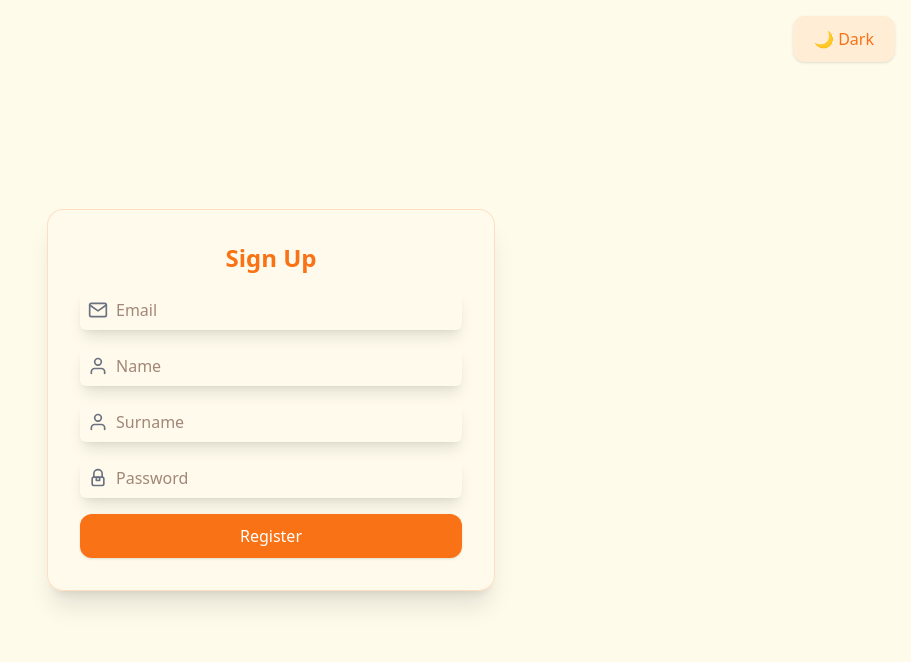
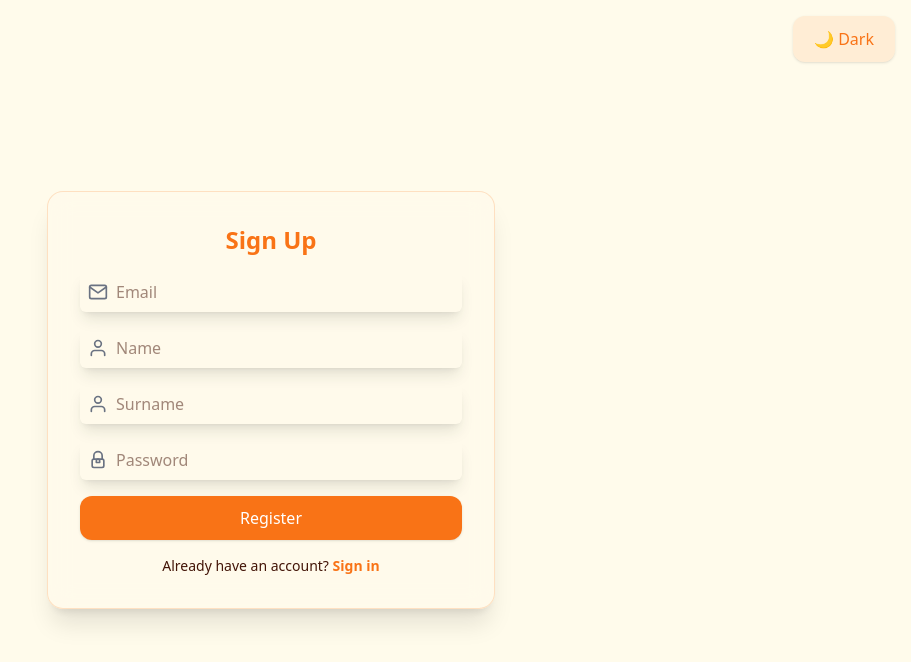
Before and after one commit to C4MRS/Kinetix, a Next.js app in the folder frontend/: page /register in a window 1280 px wide. Shown: the top 662 px of the page, without its empty margins (369-1280 px from the left). Built offline with nearby package versions, Linux system fonts and the light colour scheme.

Commit message:
add redirect to login page

```diff
--- a/frontend/app/register/page.tsx
+++ b/frontend/app/register/page.tsx
@@ -1,8 +1,10 @@
 "use client";
 
 import { useState } from "react";
+import { useRouter } from "next/navigation";
+import Link from "next/link"; // Aggiunto l'import del Link
+
 import Input from "../components/input";
-
 import MailIcon from "../components/icons/mailIcon";
 import UserIcon from "../components/icons/userIcon";
 import LockIcon from "../components/icons/lockIcon";
@@ -15,6 +17,8 @@ type FormData = {
 };
 
 export default function RegisterPage() {
+  const router = useRouter();
+
   const [form, setForm] = useState<FormData>({
     email: "",
     name: "",
@@ -34,7 +38,6 @@ export default function RegisterPage() {
 
   const handleSubmit = async (e: React.FormEvent) => {
     e.preventDefault();
-
     setError("");
     setSuccess("");
 
@@ -52,16 +55,15 @@ export default function RegisterPage() {
         return;
       }
 
-			setSuccess("Sign Up completed!");
+      setSuccess("Registration successful! Redirecting to Login...");
 
-			setForm({
-				email: "",
-				name: "",
-				surname: "",
-				password: "",
-			});
+      setForm({ email: "", name: "", surname: "", password: "" });
+
+      setTimeout(() => {
+        router.push("/login");
+      }, 1500);
     } catch (err) {
-			console.error(err);
+      console.error("Connection Error:", err);
       setError("Connection Error");
     }
   };
@@ -82,7 +84,6 @@ export default function RegisterPage() {
           onChange={handleChange}
           icon={<MailIcon />}
         />
-
         <Input
           type="text"
           name="name"
@@ -91,7 +92,6 @@ export default function RegisterPage() {
           onChange={handleChange}
           icon={<UserIcon />}
         />
-
         <Input
           type="text"
           name="surname"
@@ -100,7 +100,6 @@ export default function RegisterPage() {
           onChange={handleChange}
           icon={<UserIcon />}
         />
-
         <Input
           type="password"
           name="password"
@@ -110,13 +109,27 @@ export default function RegisterPage() {
           icon={<LockIcon />}
         />
 
-				<button className="btn btn-primary w-full">Register</button>
+        <button type="submit" className="btn btn-primary w-full">
+          Register
+        </button>
 
         {error && <p className="text-secondary text-sm text-center">{error}</p>}
+        {success && (
+          <p className="text-primary text-sm text-center font-medium">
+            {success}
+          </p>
+        )}
 
-				{success && (
-					<p className="text-primary text-sm text-center">{success}</p>
-				)}
+        {/* --- NUOVA SEZIONE LINK AL LOGIN --- */}
+        <div className="text-center mt-4 text-sm">
+          Already have an account?{" "}
+          <Link
+            href="/login"
+            className="text-primary hover:underline font-bold transition-all"
+          >
+            Sign in
+          </Link>
+        </div>
       </form>
     </div>
   );
```
Lines whose indentation alone changed are shown as unchanged.
